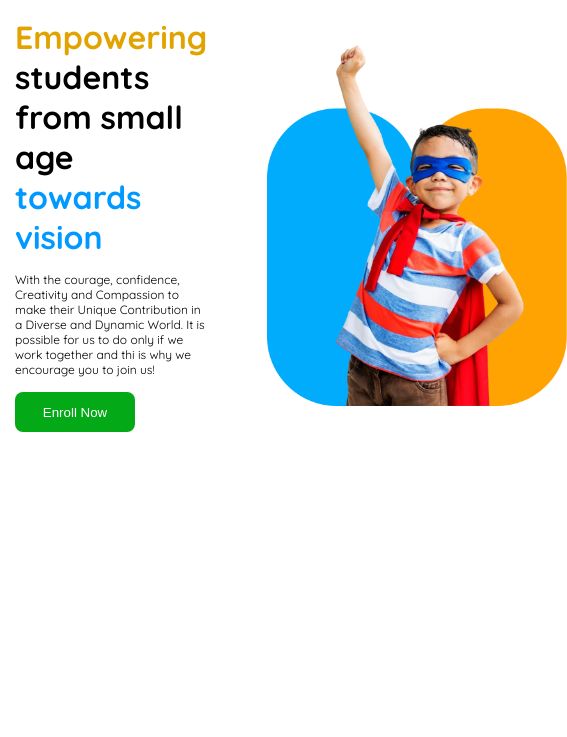
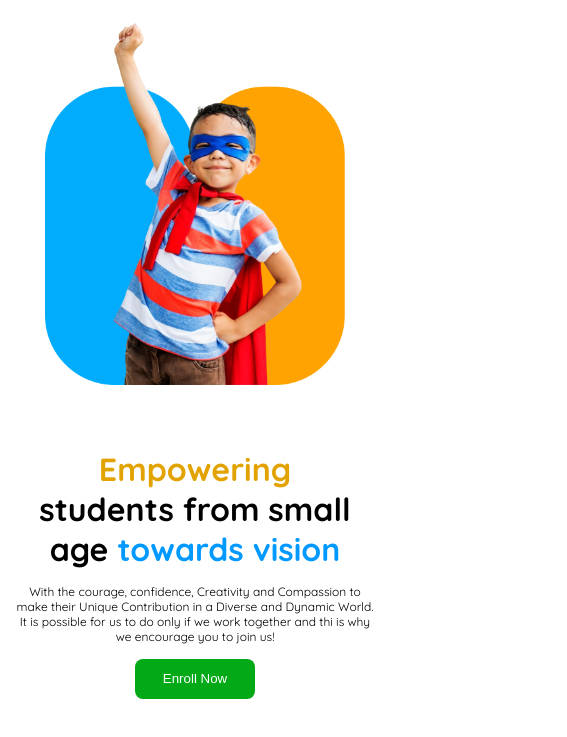
Before and after one commit to aminul9755/kids-education, a plain HTML site: page index.html in a window 390 px wide. Shown: the part 59-796 px from the top of the page, 567 px wide, since content can reach past the window. Drawn offline with Linux system fonts and the light colour scheme.

Commit message:
Make hero section responsive for small device

```diff
--- a/styles/hero.css
+++ b/styles/hero.css
@@ -39,3 +39,19 @@
 .enroll-btn:hover {
   background-color: rgb(39, 65, 0);
 }
+
+/* Media screen */
+@media  screen and (max-width: 756px) {
+  .hero-section {
+    flex-direction: column;
+  }
+
+  .hero-details {
+    order: 2;
+    text-align: center;
+  }
+
+  .hero-image {
+    order: 1;
+  }
+}
```
